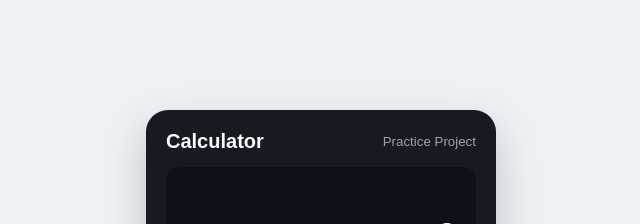
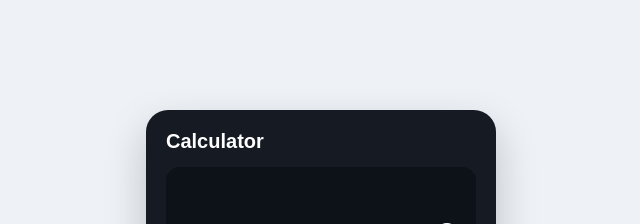
Before and after one commit to mhmdwaelanwr/react-calculator-task, a React (Vite) app: page / in a window 1280 px wide. Shown: the top 224 px of the page, without its empty margins (319-959 px from the left). Built offline with nearby package versions, Linux system fonts and the light colour scheme.

Commit message:
Replace top label with simple color design

```diff
--- a/src/App.jsx
+++ b/src/App.jsx
@@ -119,7 +119,11 @@ function App() {
       <div className="calculator">
         <div className="top-text">
           <span>Calculator</span>
-          <small>Practice Project</small>
+          <div className="color-dots">
+            <i className="dot red"></i>
+            <i className="dot yellow"></i>
+            <i className="dot green"></i>
+          </div>
         </div>
 
         <div className="screen">
```
